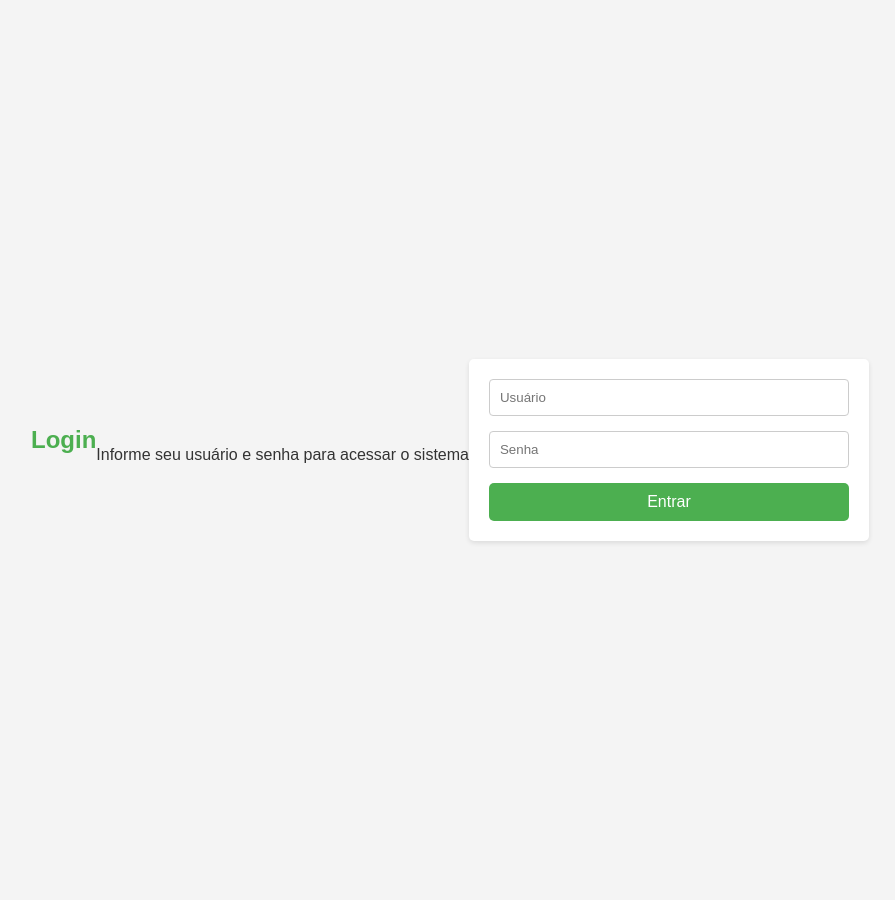
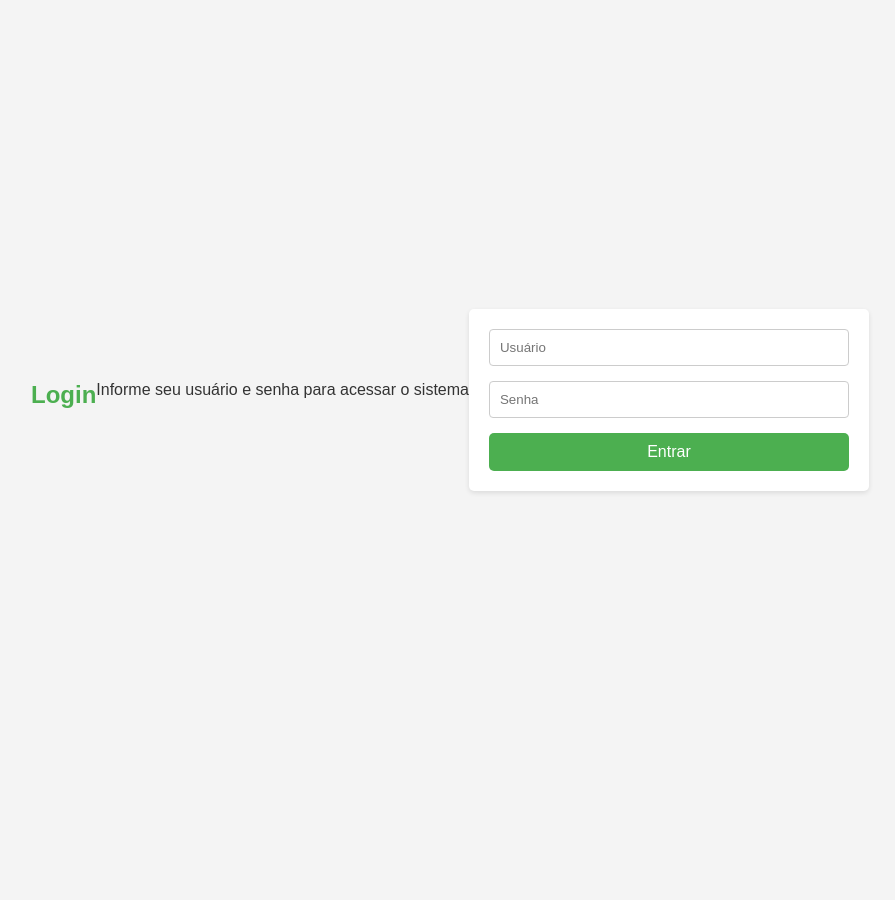
Before and after one commit to guimileib/receipts-generator, a Flask app: page /login in a window 1280 px wide. Shown: the whole page, without its empty margins (190-1085 px from the left). After the commit the page ends 493 px from the top, so only its background shows below. Run offline with Flask 3, Linux system fonts and the light colour scheme.

Commit message:
Created a login_required for users

```diff
--- a/app/routes.py
+++ b/app/routes.py
@@ -1,5 +1,5 @@
 from io import BytesIO
-from flask import Blueprint, request, render_template, redirect, session, flash
+from flask import Blueprint, request, render_template, redirect, session, flash, send_file
 from . import db
 from app.clientes import Cliente
 import os
@@ -7,6 +7,8 @@ from functools import wraps
 from dotenv import load_dotenv
 from .pdf import gerar_pdf
 from .mail import enviar_email
+import pandas as pd
+
 
 
 main = Blueprint('main', __name__, template_folder=os.path.join(os.path.dirname(__file__), '..', 'templates'))
@@ -52,6 +54,7 @@ def logout():
     return redirect('/login')
 
 @main.route('/register', methods=['GET'])
+@login_required
 def show_register_form():
     return render_template('register.html')
 
@@ -86,6 +89,32 @@ def register():
 
 
 @main.route('/clientes')
+@login_required
 def listar_clientes():
     clientes = Cliente.query.all()
     return render_template('clientes.html', clientes=clientes)
+
+#Simulando importação de dados
+clientes = [
+    {"nome": "João Silva", "email": "joao@email.com", "telefone": "123456789", "valor_servico": 150.00},
+    {"nome": "Maria Souza", "email": "maria@email.com", "telefone": "987654321", "valor_servico": 200.00}
+]
+
+
+@main.route('/exportar')
+def exportar():
+    clientes = Cliente.query.all()
+    clientes_lista = [{
+        'Nome': cliente.nome,
+        'Email': cliente.email,
+        'Telefone': cliente.telefone,
+        'Descrição do Serviço': cliente.descricao_servico,
+        'Valor do Serviço': cliente.valor_servico,
+        'Data de Cadastro': cliente.data_cadastro.strftime('%d/%m/%Y %H:%M:%S')
+    } for cliente in clientes]
+    df = pd.DataFrame(clientes)
+    output = BytesIO()
+    with pd.ExcelWriter(output, engine='openpyxl') as writer:
+        df.to_excel(writer, index=False)
+    output.seek(0)
+    return send_file(output, download_name='clientes.xlsx', as_attachment=True, mimetype="application/vnd.openxmlformats-officedocument.spreadsheetml.sheet")
--- a/templates/login.html
+++ b/templates/login.html
@@ -1,8 +1,11 @@
+<!DOCTYPE html>
 <html lang="pt-br">
 <head>
     <meta charset="UTF-8">
+    <meta name="viewport" content="width=device-width, initial-scale=1.0">
     <title>Login Cadastro Cliente</title>
     <style>
+        /* Reset básico */
         * {
             margin: 0;
             padding: 0;
@@ -14,18 +17,22 @@
             background-color: #f4f4f4;
             color: #333;
             line-height: 1.6;
-            padding: 20px;
-            margin: 50px;
             display: flex;
             justify-content: center;
             align-items: center;
             height: 100vh; /* Faz a página ocupar toda a altura da tela */
+            padding: 20px;
         }
 
         h2 {
             text-align: center;
+            margin-bottom: 10px;
+            color: #4CAF50;
+        }
+
+        p {
+            text-align: center;
             margin-bottom: 20px;
-            color: #4CAF50;
         }
 
         form {
@@ -66,28 +73,14 @@
         form button:hover {
             background-color: #45a049;
         }
-
-        p {
-            text-align: center;
-            margin-top: 10px;
-        }
-
-        .success {
-            color: green;
-        }
-
-        .error {
-            color: red;
-        }
-
     </style>
 </head>
 <body>
     <h2>Login</h2>
     <p>Informe seu usuário e senha para acessar o sistema</p>
     <form method="POST">
-        <input type="text" name="username" placeholder="Usuário" required><br>
-        <input type="password" name="password" placeholder="Senha" required><br>
+        <input type="text" name="username" placeholder="Usuário" required>
+        <input type="password" name="password" placeholder="Senha" required>
         <button type="submit">Entrar</button>
     </form>
 </body>
```
Also changed, not shown: templates/clientes.html (+6 -6 lines), tests/requirements.txt (+1 -1 lines).
